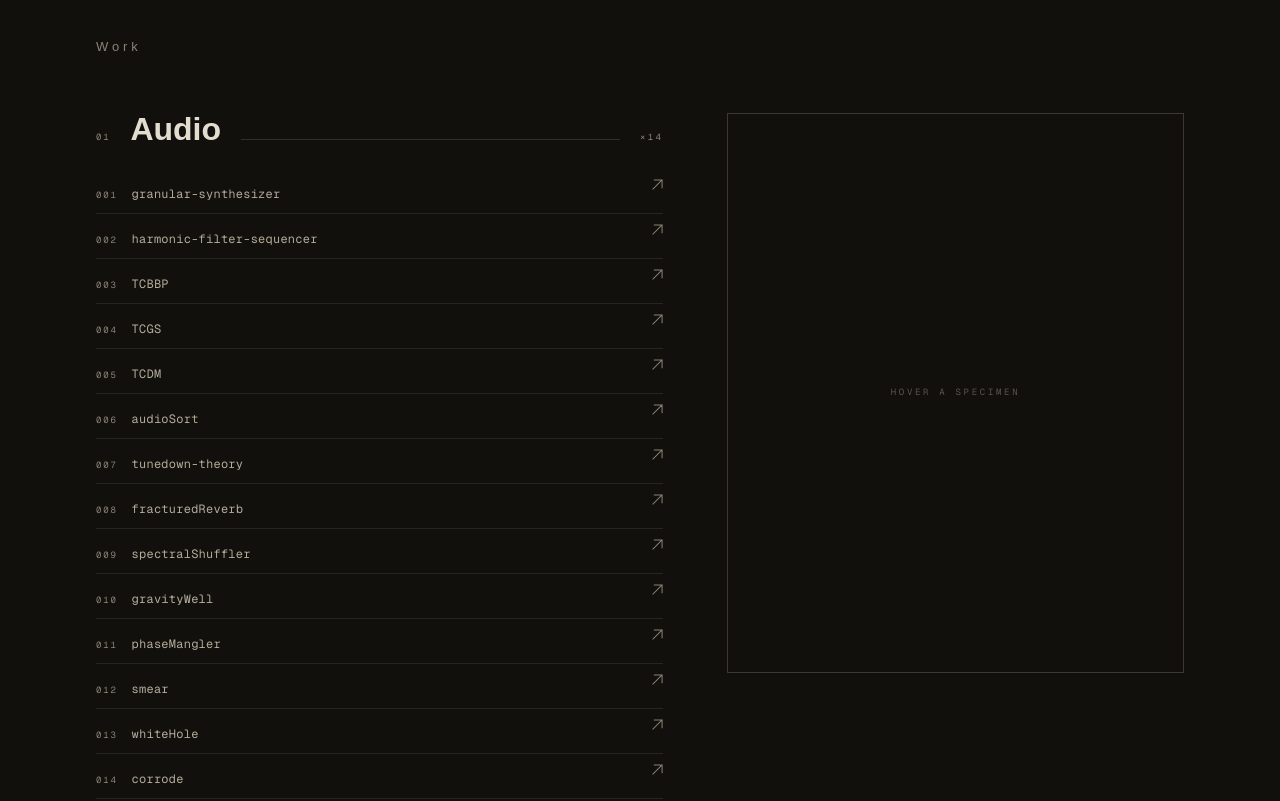
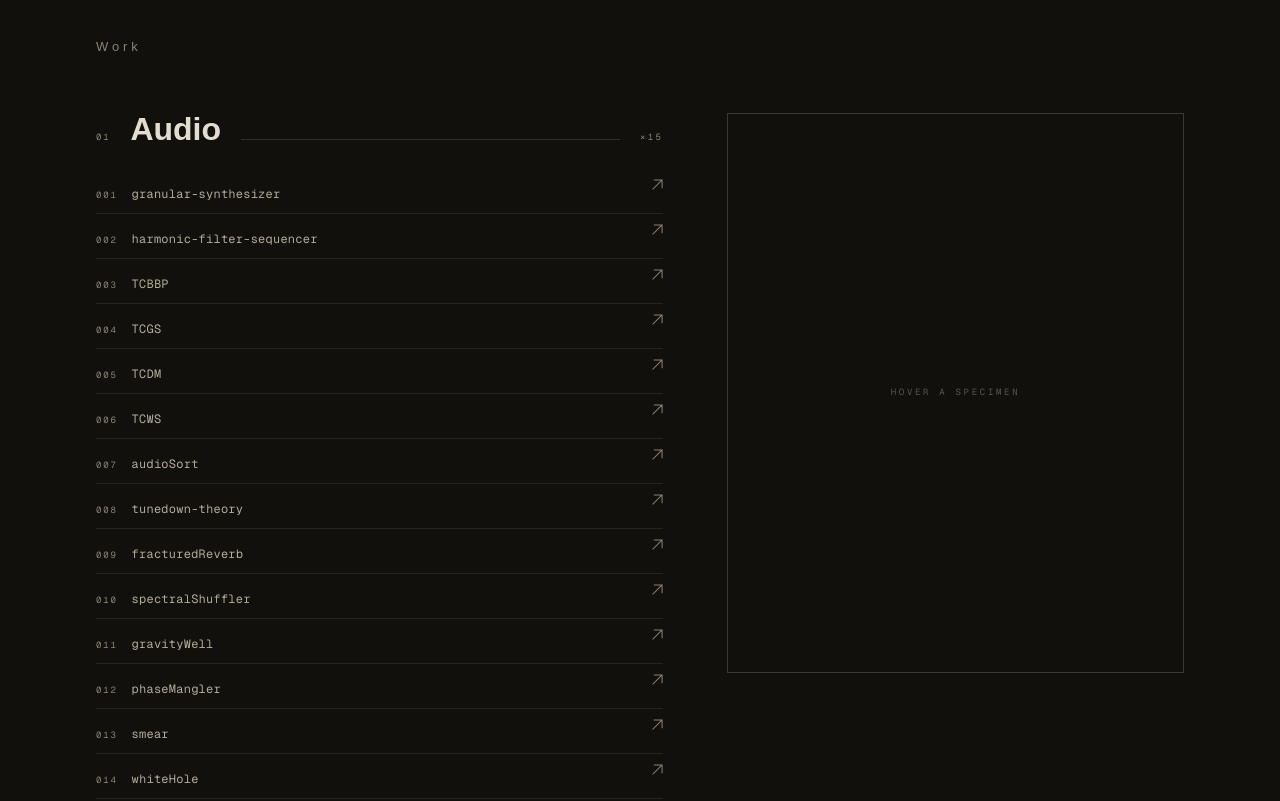
Before and after one commit to hadencain/portfolio, a Next.js app: page / in a window 1280 px wide. Shown: the part 860-1661 px from the top of the page. Built offline with nearby package versions, Linux system fonts and the light colour scheme; no server answers; a web font is replaced by a local one.

Commit message:
add TCWS: catalog card, tc-tools beat
TCWS enters the audio plate after TCDM (specimen 006, the
wavetable-morph sketch); tc-tools landing gains a 'TCWS - available
now' beat and 'more on the way' drops wavetable, leaving FM and
subtractive.

```diff
--- a/components/projects.tsx
+++ b/components/projects.tsx
@@ -59,6 +59,14 @@ const AUDIO: Project[] = [
       "Terminal-controlled drum machine. Sample-accurate step transport, per-step Elektron-style param locks, an 8-slot pattern bank with chaining, a full master FX chain (waveshaper/EQ/chorus/delay/reverb/limiter), and a live Textual TUI with a sweeping step-grid.",
     tags: ["Python", "numpy", "scipy", "Textual"],
     github: "https://github.com/hadencain/TCDM",
+    href: "/store/tc-tools",
+  },
+  {
+    title: "TCWS",
+    description:
+      "Terminal-controlled wavetable synthesizer. Morphing mipped wavetable engine with click-free position scanning, spectral morph mode, phase-warp stage, 64-slot mod matrix, unison stacking, and a live Textual TUI whose centerpiece is the frame waveform morphing under a position-scan cursor.",
+    tags: ["Python", "numpy", "scipy", "Textual"],
+    github: "https://github.com/hadencain/TCWS",
     href: "/store/tc-tools",
   },
   {
--- a/components/store/pages/tc-tools.tsx
+++ b/components/store/pages/tc-tools.tsx
@@ -12,7 +12,8 @@ const tool = toolBySlug("tc-tools")!;
 const BEATS = [
   { name: "TCGS · available now", text: "A terminal-controlled granular synthesizer — grain engine, 4-LFO modulation matrix, polyphonic voices, live Textual TUI with waveform + grain-field display." },
   { name: "TCDM · available now", text: "A terminal-controlled drum machine — sample-accurate step transport, Elektron-style per-step param locks, an 8-slot pattern bank, and a full master FX chain." },
-  { name: "More on the way", text: "FM, subtractive, and wavetable instruments in the same family are in progress — the collection grows." },
+  { name: "TCWS · available now", text: "A terminal-controlled wavetable synthesizer — a morphing wavetable engine where scanning position is the headline modulation target, with spectral morph mode, a 64-slot mod matrix, unison, and a live morphing-waveform TUI." },
+  { name: "More on the way", text: "FM and subtractive instruments in the same family are in progress — the collection grows." },
   { name: "One language", text: "Every instrument is driven entirely from the command line, each with a live terminal interface. No mouse required." },
 ];
 
```
